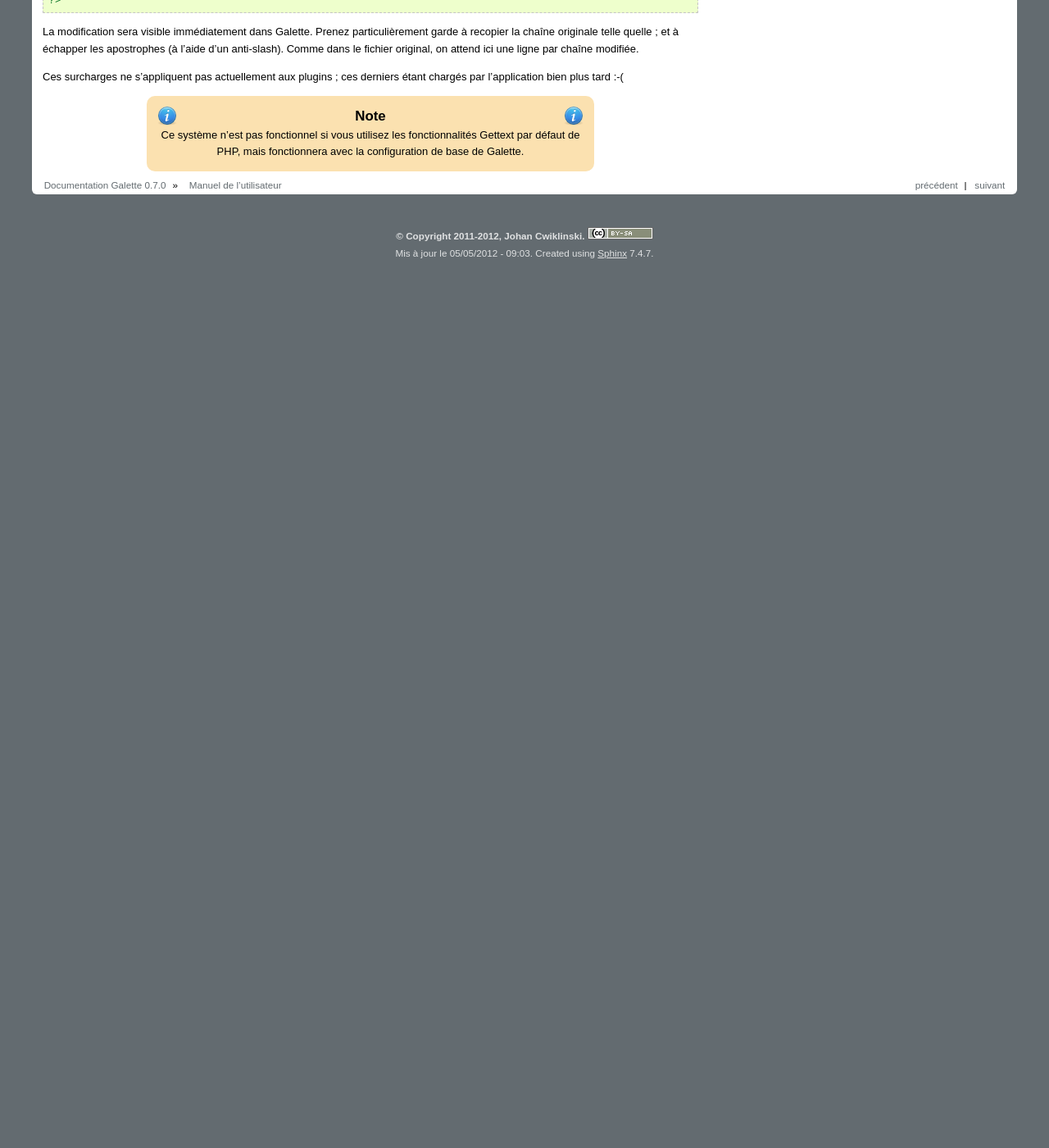
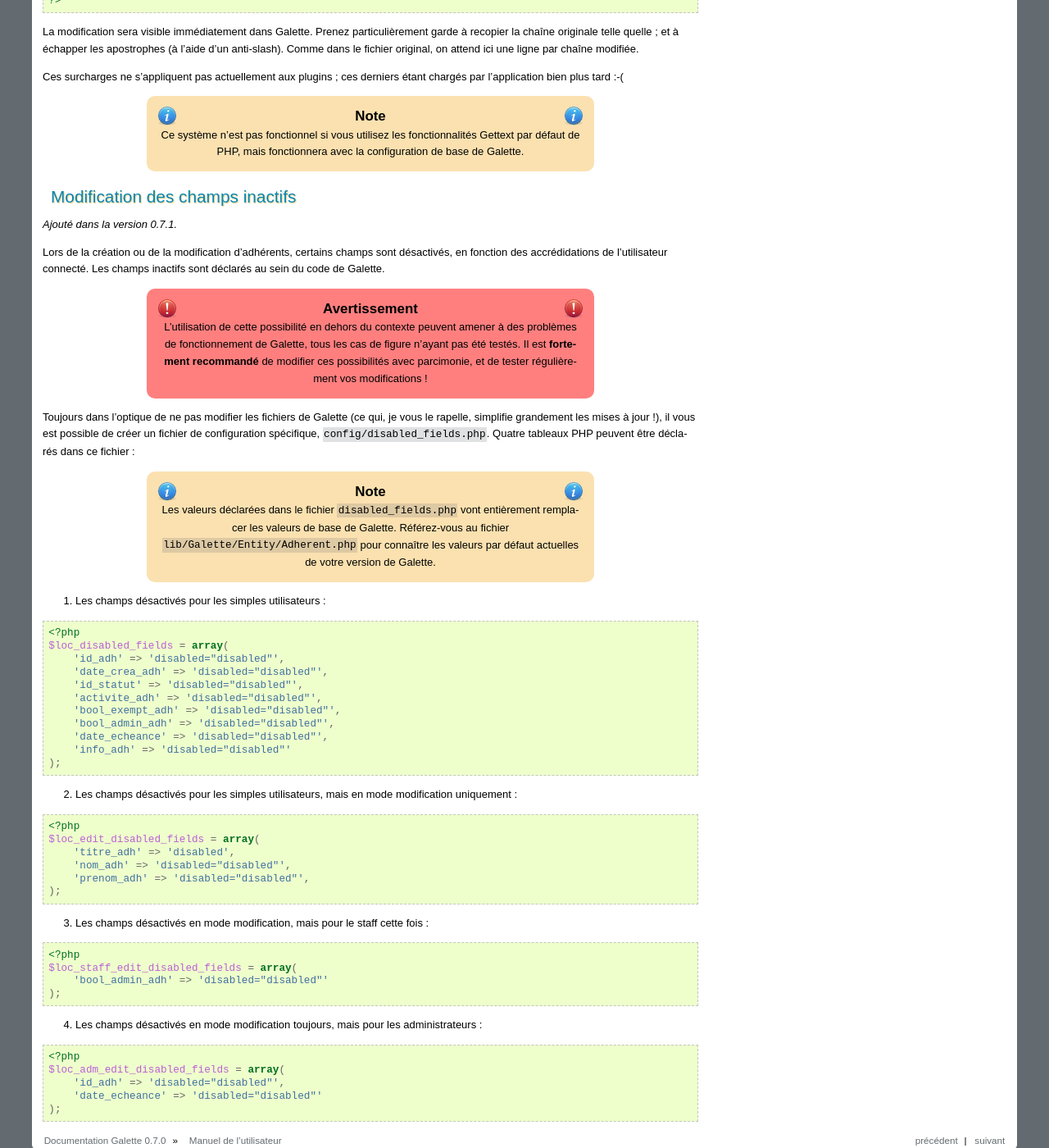
Before and after one commit to galette/galettedoc, a Sphinx documentation site: the page built from source/usermanual/index.rst, in a window 1280 px wide and 1400 px high, scrolled down 14976 px. Shown: the whole window at 82% size. Built offline with Sphinx 7.4.7, drawn with Linux system fonts in a browser that asks for light colours; before the commit the page ends 15296 px from its top, so only the background shows below that; some of the changed text lies outside the part shown.

Commit message:
Documentation de la modification des champs inactifs ; refs #222

```diff
--- a/source/usermanual/index.rst
+++ b/source/usermanual/index.rst
@@ -493,3 +493,63 @@
 Ces surcharges ne s'appliquent pas actuellement aux plugins ; ces derniers étant chargés par l'application bien plus tard :-(
 
 .. note:: Ce système n'est pas fonctionnel si vous utilisez les fonctionnalités Gettext par défaut de PHP, mais fonctionnera avec la configuration de base de Galette.
+
+********************************
+Modification des champs inactifs
+********************************
+
+.. versionadded:: 0.7.1
+
+Lors de la création ou de la modification d'adhérents, certains champs sont désactivés, en fonction des accrédidations de l'utilisateur connecté. Les champs inactifs sont déclarés au sein du code de Galette.
+
+.. warning:: L'utilisation de cette possibilité en dehors du contexte peuvent amener à des problèmes de fonctionnement de Galette, tous les cas de figure n'ayant pas été testés. Il est **fortement recommandé** de modifier ces possibilités avec parcimonie, et de tester régulièrement vos modifications !
+
+Toujours dans l'optique de ne pas modifier les fichiers de Galette (ce qui, je vous le rapelle, simplifie grandement les mises à jour !), il vous est possible de créer un fichier de configuration spécifique, ``config/disabled_fields.php``. Quatre tableaux PHP peuvent être déclarés dans ce fichier :
+
+.. note:: Les valeurs déclarées dans le fichier ``disabled_fields.php`` vont entièrement remplacer les valeurs de base de Galette. Référez-vous au fichier ``lib/Galette/Entity/Adherent.php`` pour connaître les valeurs par défaut actuelles de votre version de Galette.
+
+1. Les champs désactivés pour les simples utilisateurs :
+
+.. code-block:: php
+
+    <?php
+    $loc_disabled_fields = array(
+        'id_adh' => 'disabled="disabled"',
+        'date_crea_adh' => 'disabled="disabled"',
+        'id_statut' => 'disabled="disabled"',
+        'activite_adh' => 'disabled="disabled"',
+        'bool_exempt_adh' => 'disabled="disabled"',
+        'bool_admin_adh' => 'disabled="disabled"',
+        'date_echeance' => 'disabled="disabled"',
+        'info_adh' => 'disabled="disabled"'
+    );
+
+2. Les champs désactivés pour les simples utilisateurs, mais en mode modification uniquement :
+
+.. code-block:: php
+
+    <?php
+    $loc_edit_disabled_fields = array(
+        'titre_adh' => 'disabled',
+        'nom_adh' => 'disabled="disabled"',
+        'prenom_adh' => 'disabled="disabled"',
+    );
+
+3. Les champs désactivés en mode modification, mais pour le staff cette fois :
+
+.. code-block:: php
+
+    <?php
+    $loc_staff_edit_disabled_fields = array(
+        'bool_admin_adh' => 'disabled="disabled"'
+    );
+
+4. Les champs désactivés en mode modification toujours, mais pour les administrateurs :
+
+.. code-block:: php
+
+    <?php
+    $loc_adm_edit_disabled_fields = array(
+        'id_adh' => 'disabled="disabled"',
+        'date_echeance' => 'disabled="disabled"'
+    );
```
